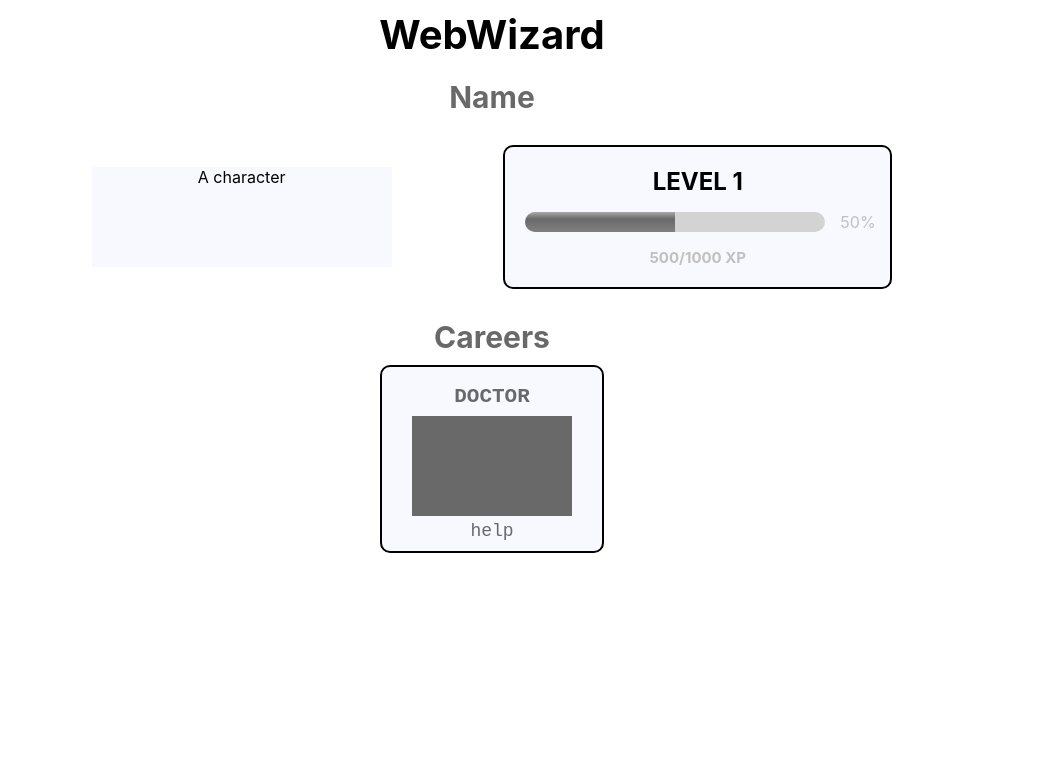
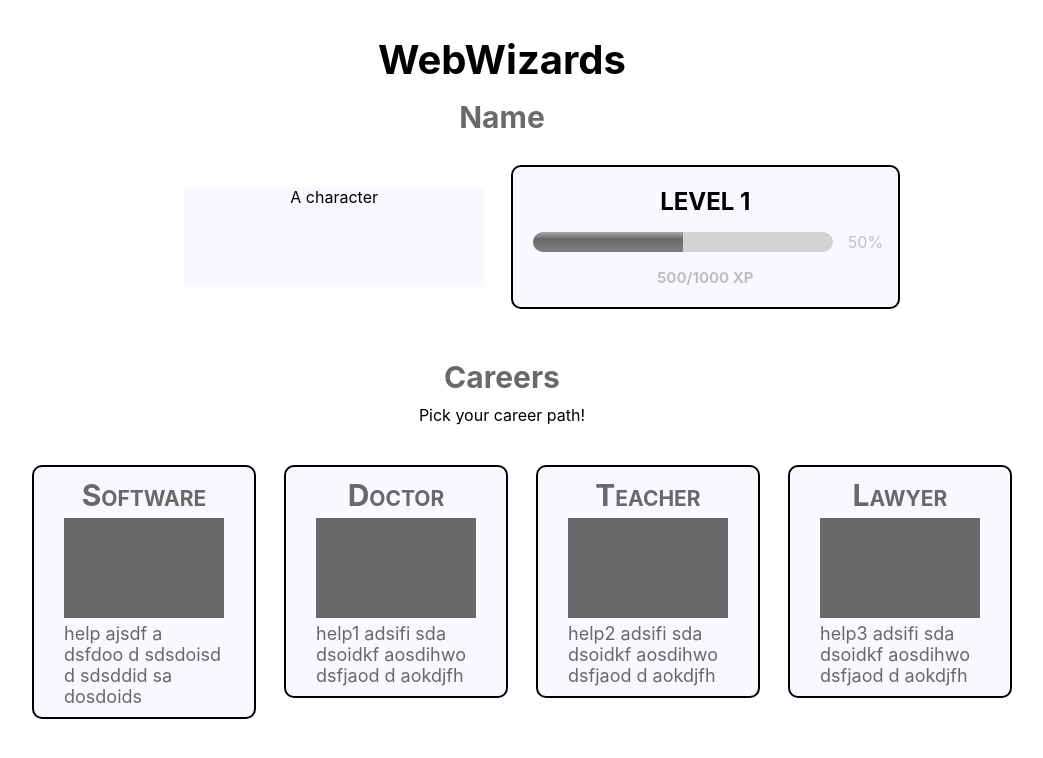
Before and after one commit to chimken0nuggie/CareerQuest, a React (Create React App) app in the folder game/: page / in a window 1280 px wide. Shown: the top 758 px of the page, without its empty margins (148-1191 px from the left). Built offline with nearby package versions, Linux system fonts and the light colour scheme.

Commit message:
home pagee

```diff
--- a/game/src/App.css
+++ b/game/src/App.css
@@ -1,5 +1,8 @@
 .App {
+  width: 100vw;
+  height: 100vh;
   text-align: center;
+  overflow-x: hidden;
 }
 
 .App-logo {
--- a/game/src/components/Home.js
+++ b/game/src/components/Home.js
@@ -6,10 +6,11 @@ import ProjectName from "../miniComponents/ProjectName";
 export default function Home() {
 
     return(
-        <div className='PageContent' style={{width: '100%', height: '15vh', display: 'flex', flexDirection: 'column', alignItems: 'center'}}>
+        <div className='PageContent' style={{width: '100%', height: '15vh', display: 'flex', flexDirection: 'column', alignItems: 'center', margin: '10px'}}>
+        <div style={{display: 'flex', flexDirection: 'column', margin: '20px 0px'}}>
             <ProjectName/>
                 <Heading title="Name"/>
-            <div style={{width: '80%', height: 'auto', margin: '20px 40px',
+                <div style={{width: '100%', height: 'auto', margin: '20px 40px',
                             display: 'flex', flexDirection: 'row', flexWrap: 'wrap',
                             alignItems: 'center', justifyContent: 'space-evenly'}}>
                     <div style={{backgroundColor: 'ghostwhite', width: '300px', height: "100px", margin: '20px 0px'}}>A character</div>
@@ -26,8 +27,19 @@ export default function Home() {
                         </div>
                     </div>
                 </div>
+            </div>
+            <div style={{display: 'flex', flexDirection: 'column', marginBottom: '20px'}}>
                 <Heading title="Careers"/>
-            <CareerItem title="doctor" des="help"/>
+                <p style={{margin: '0px'}}>Pick your career path!</p>
+                <div style={{width: '100%', margin: '20px', marginTop: '30px',
+                        display: 'flex', flexDirection: 'row', flexWrap: 'wrap',
+                        justifyContent: 'space-evenly', alignItems:'flex-start'}}>
+                    <CareerItem title="Software" des="help ajsdf a dsfdoo d sdsdoisd d sdsddid sa dosdoids"/>
+                    <CareerItem title="Doctor" des="help1 adsifi sda dsoidkf aosdihwo dsfjaod d aokdjfh"/>
+                    <CareerItem title="Teacher" des="help2 adsifi sda dsoidkf aosdihwo dsfjaod d aokdjfh"/>
+                    <CareerItem title="Lawyer" des="help3 adsifi sda dsoidkf aosdihwo dsfjaod d aokdjfh"/>
+                </div>
+            </div>
         </div>
     );
 };
--- a/game/src/miniComponents/CareerItem.js
+++ b/game/src/miniComponents/CareerItem.js
@@ -2,15 +2,17 @@ import React from 'react';
 
 const CareerItem = ({title, des}) => {
     return (
-        <div style={{backgroundColor: 'ghostwhite', width: '200px', height: 'auto', padding: "10px",
+        <div style={{backgroundColor: 'ghostwhite', width: '200px', height: 'auto',
+                    padding: "10px", margin: '10px',
                     display: 'flex', flexDirection: 'column',
                     alignItems: 'center', borderRadius: '10px',
                     borderStyle: 'solid', borderWidth: '2px'}}>
-            <div style={{ fontSize: '30px', color: 'dimgray', fontWeight: 'bold', fontFamily: 'Andale Mono, monospace', fontVariant: 'small-caps' }}>
+            <div style={{ fontSize: '30px', color: 'dimgray', fontWeight: 'bold', fontVariant: 'small-caps' }}>
                 {title}
             </div>
             <div style={{backgroundColor:'dimgray', width: '80%', height: '100px', margin: '5px'}}></div>
-            <div style={{ fontSize: '18px', color: 'dimgray', fontFamily: 'Andale Mono, monospace'}}>
+            <div style={{ fontSize: '18px', color: 'dimgray', width: '80%',
+                            textAlign: 'left'}}>
                 {des}
             </div>
         </div>
--- a/game/src/miniComponents/ProjectName.js
+++ b/game/src/miniComponents/ProjectName.js
@@ -3,7 +3,7 @@ import React from 'react';
 export default function ProjectName() {
     return (
         <div style={{ textAlign: 'center', color: 'black', fontSize: '40px', fontWeight: 'bold',
-                    margin: '10px' }}>
-            WebWizard</div>
+                    margin: '5px' }}>
+            WebWizards</div>
     );
 }
```
Lines whose indentation alone changed are shown as unchanged.
